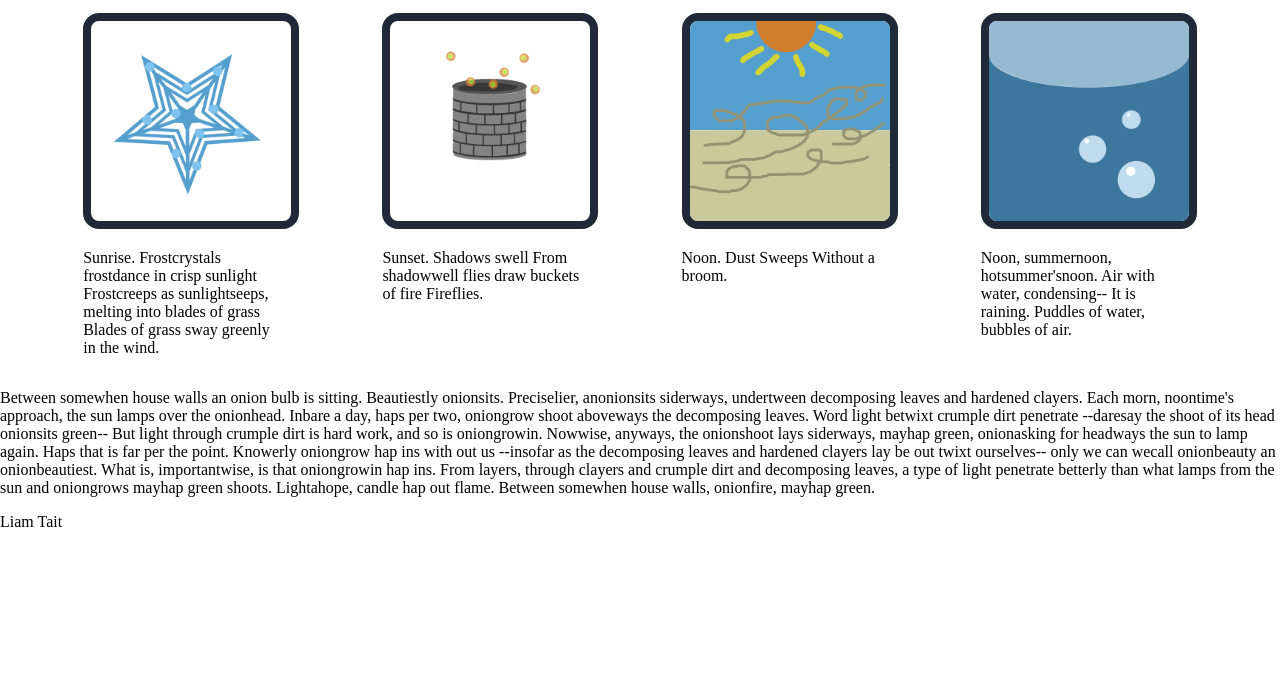
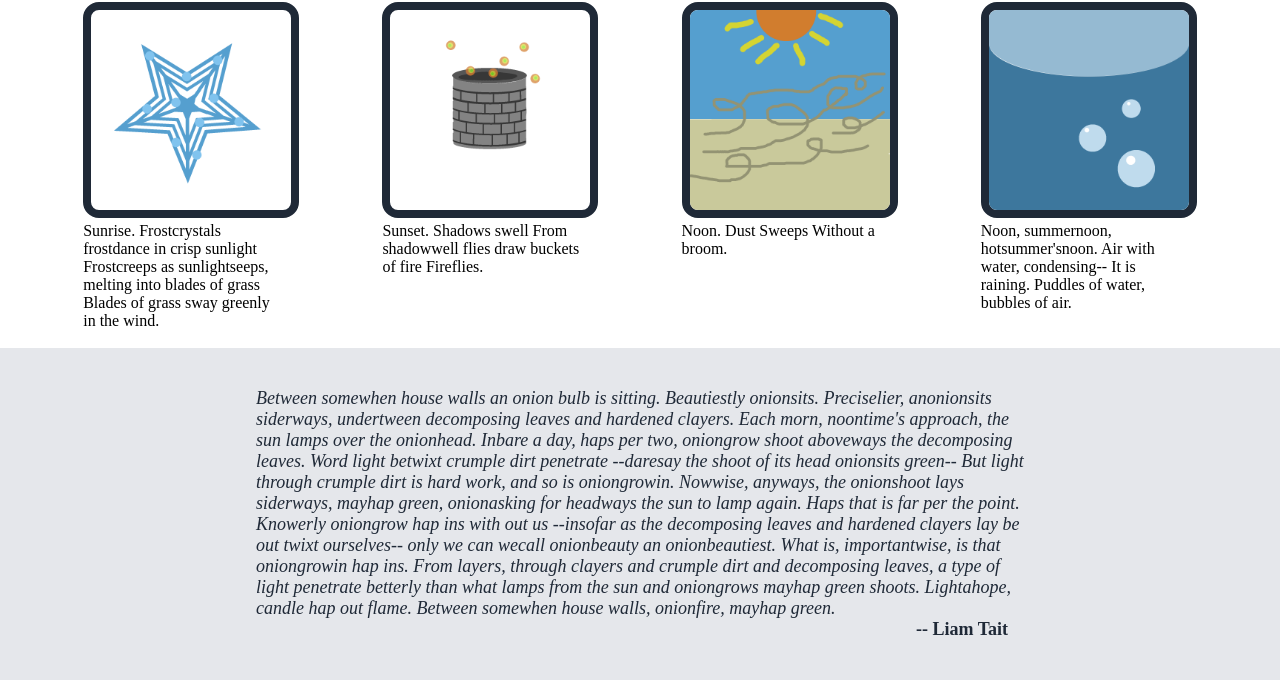
Before and after one commit to TubaSpinach/odin-landing-page, a plain HTML site: page index.html in a window 1280 px wide. Shown: the part 460-1140 px from the top of the page. Before the commit the page ends 1007 px from the top, so only its background shows below. Drawn offline with Linux system fonts and the light colour scheme.

Commit message:
fix: style quote and attribution

```diff
--- a/index.html
+++ b/index.html
@@ -96,7 +96,7 @@
                 Between somewhen house walls, onionfire, mayhap green.</p>
         </div>
         <div class="tagline">
-            <p>Liam Tait</p>
+            <p>-- Liam Tait</p>
         </div>
     </div>
 </body>
--- a/style.css
+++ b/style.css
@@ -5,6 +5,9 @@ body {
     flex-direction: column;
 }
 
+p {
+    margin: 0px;
+}
 ul {
     list-style-type: none;
 }
@@ -80,6 +83,7 @@ button {
     display: flex;
     flex-direction: column;
     justify-content: center;
+    padding-bottom: 18px;
 
 }
 
@@ -108,3 +112,34 @@ button {
 .short-story p{
     max-width: 200px;
 }
+
+.quote {
+    display: flex;
+    flex-direction: column;
+    align-items: center;
+    justify-content: center;
+    background-color: #e5e7eb;
+    padding: 40px 16px;
+
+}
+
+.q-body p{
+    color: #1f2937;
+    font-size: 18px;
+    font-style: italic;
+    font-weight: 300;
+    max-width: 60vw;
+}
+
+.tagline {
+    text-align: right;
+    align-self: flex-end;
+    padding-right: 20vw;
+}
+
+.tagline p{
+    font-size: 18px;
+    font-weight: 800;
+    color: #1f2937;
+
+}
```
